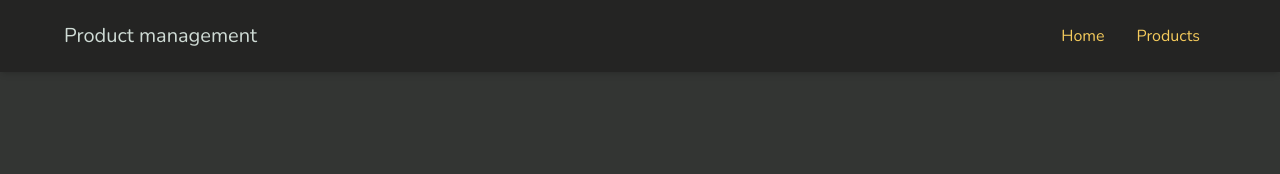
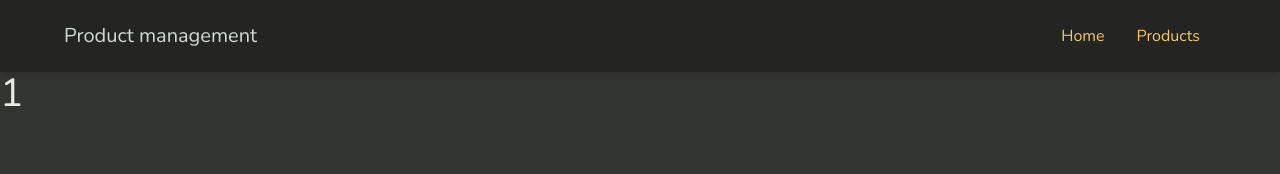
Before and after one commit to bodzile/integracija-projekat-1, a React (Vite) app: page /products/1 in a window 1280 px wide. Shown: the top 174 px of the page. Built offline with nearby package versions, Linux system fonts and the light colour scheme.

Commit message:
Added route and use of params hook for product details

```diff
--- a/src/App.jsx
+++ b/src/App.jsx
@@ -3,6 +3,7 @@ import {BrowserRouter, Routes, Route} from "react-router-dom";
 import HomePage from "./Pages/Home/HomePage.jsx";
 import ProductsPage from "./Pages/Products/ProductsPage.jsx";
 import Navbar from "./Components/Navbar.jsx";
+import ProductDetails from "./Pages/ProductDetails.jsx";
 
 function App() {
 
@@ -13,6 +14,7 @@ function App() {
         <Routes>
           <Route path="/" element={<HomePage/>} />
           <Route path="/products" element={<ProductsPage/>} />
+          <Route path="/products/:id" element={<ProductDetails />} />
         </Routes>
       </BrowserRouter>
     </>
--- a/src/Components/ProductCard.jsx
+++ b/src/Components/ProductCard.jsx
@@ -1,7 +1,7 @@
 
 const ProductCard = ({id, imgUrl, category, title, description, price}) => {
     return (
-        <a href={"products/product-detail/" + id} className="flex flex-col gap-1">
+        <a href={"products/" + id} className="flex flex-col gap-1">
             <img className="bc-text rounded-md" src={imgUrl} alt="product-image"  />
             <p className="text-accent">{category}</p>
             <p className="font-bold">{title}</p>
--- a/src/Pages/ProductDetails.jsx
+++ b/src/Pages/ProductDetails.jsx
@@ -0,0 +1,15 @@
+
+import {useParams} from "react-router-dom";
+
+const ProductDetails = () => {
+
+    const {id} = useParams();
+
+    return (
+      <>
+        <h3>{id}</h3>
+      </>
+    );
+};
+
+export default ProductDetails;
--- a/src/index.css
+++ b/src/index.css
@@ -41,7 +41,7 @@
   }
 
   body {
-    padding-top: 55px;
+    padding-top: 65px;
     background-color: var(--color-surface);
     color: var(--color-text);
   }
```
